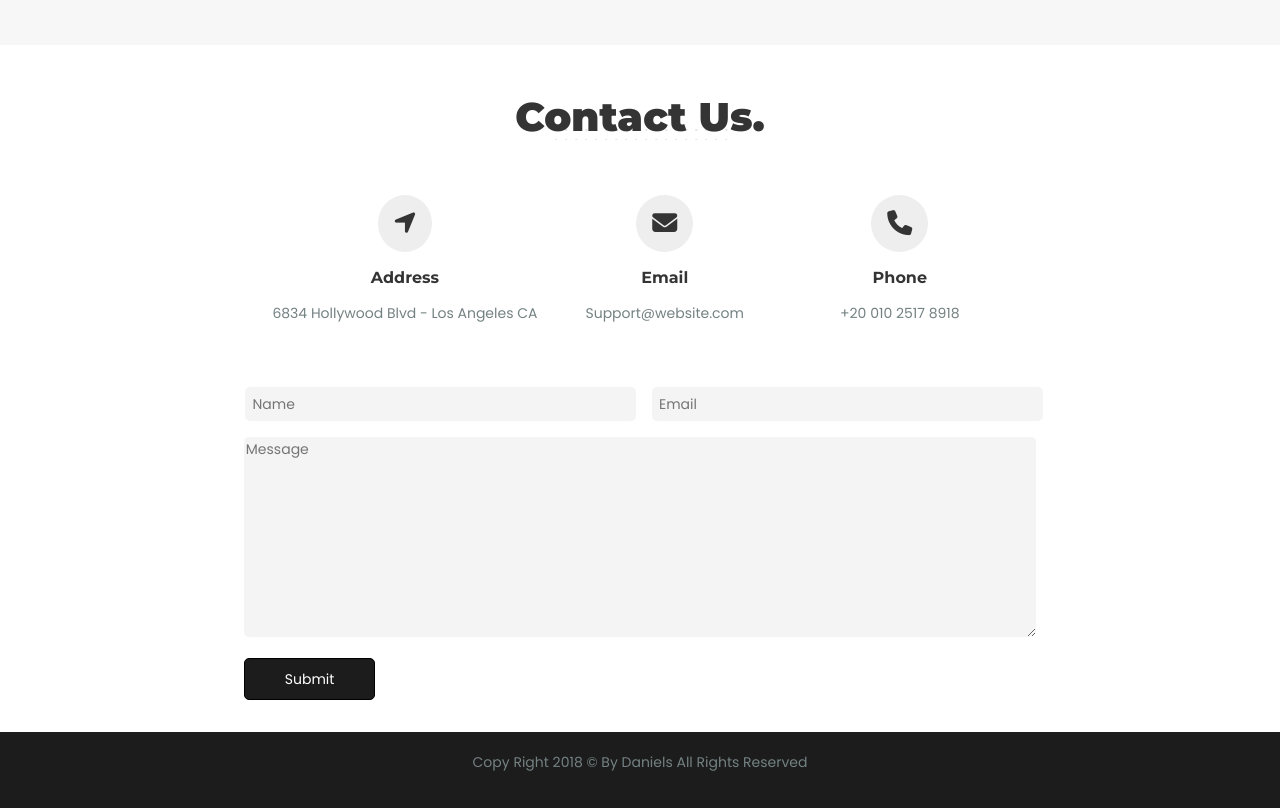
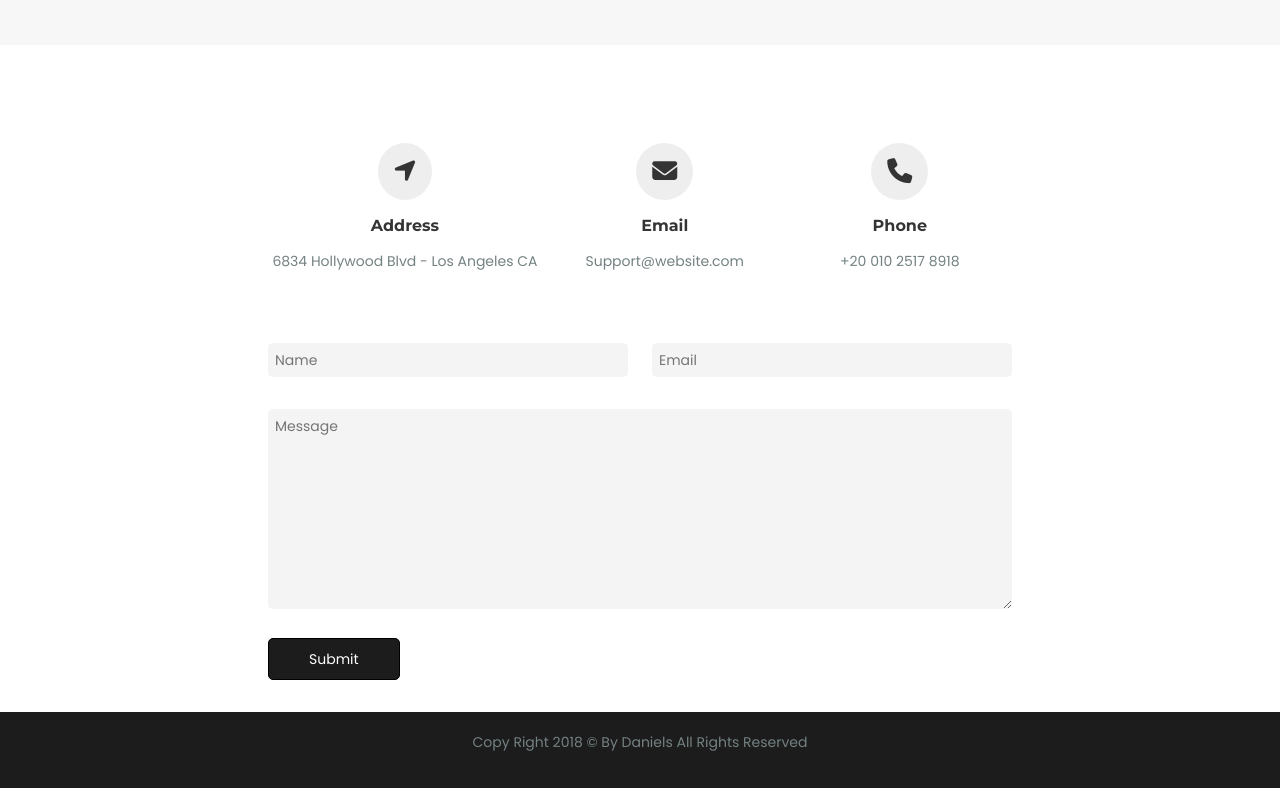
Before and after one commit to moataz3322/Portfolio1, a plain HTML site: page index.html in a window 1280 px wide. Shown: the part 4680-5488 px from the top of the page. Drawn offline with nearby package versions, Linux system fonts and the light colour scheme.

Commit message:
changes css

```diff
--- a/css/style.css
+++ b/css/style.css
@@ -607,6 +607,9 @@ transition: var(--my-transation);
     line-height: 22px;
 }
 /* todo==========Team END================ */
+ .contact .container{
+    width: 60%;
+ }
 
 .contact .contact-icon i{
 padding: 16px;
@@ -627,7 +630,7 @@ transition: var(--my-transation);
 }
 
 
-.contact-form .name input {
+.contact-form  input {
 width: 35%;
 padding: 7px;
 border: none;
@@ -635,16 +638,23 @@ border-radius: 5px;
 background-color: #F4F4F4;
 }
 
+.contact input,textarea {
+width: 35%;
+padding: 7px;
+border: none;
+border-radius: 5px;
+background-color: #F4F4F4;
+}
 .contact-form .text-area{
     width: 71%;
 
 }
-.contact-form .text-area textarea{
+.contact textarea{
     background-color: #F4F4F4;
     border: none;
     border-radius: 5px;
 }
-.contact-form input,textarea:focus{
+.contact input , textarea:focus{
     outline: none;
 }
 .contact button{
@@ -729,6 +739,9 @@ transition: var(--my-transation);
 .contact-form .text-area{
     width: 100%;
 }
+ .contact .container{
+    width: 100% !important;
+ }
 
 
 }
@@ -745,4 +758,7 @@ transition: var(--my-transation);
 .contact-form .text-area{
     width: 100%;
 }
+ .contact .container{
+    width: 100% !important;
  }
+ }
--- a/index.html
+++ b/index.html
@@ -833,17 +833,14 @@
 
 <section class="contact" id="contact">
 
-<div class="container">
-<div class="main-title">
-    <h3>Contact Us.</h3>
-    <div class="title-dot"></div>
-  </div>
-<div class="row ">
-  <div class="col-sm-12 col-md-12 col-lg-12">
 
 
-<div class=" my-5">
-  <ul class="d-md-flex justify-content-center   flex-md-column flex-lg-row">
+<div class="container">
+  <div class="row">
+
+
+<div class="col-sm-12"><div class=" my-5">
+  <ul class="d-md-flex justify-content-center w-100   flex-md-column flex-lg-row">
     <li >
       <div class="contact-icon  text-center">
   <span><i class="fa-solid fa-location-arrow"></i></span>
@@ -876,30 +873,20 @@
     </li>
   </ul>
 </div>
+</div>
+<div class="col-sm-12 col-md-6"><input type="text" id="name" placeholder="Name" class="w-100 my-2 "></div>
+<div class="col-sm-12 col-md-6"><input type="text" id="email" placeholder="Email" class="w-100 my-2 "></div>
+<div class="col-sm-12"><div class="text-area mx-auto my-3">
+    <textarea name="message" id="message" placeholder="Message " class="w-100 my-2 " style="height: 200px;" ></textarea>
+    <button class="my-3">Submit</button></div>
 
 
-
-  <div class="col-sm-12 ">
-
- <div class="contact-form ">
-
-  <div class="name d-md-flex justify-content-center  ">
-   <input type="text" placeholder="Name" class="ms-2  " id="name">
-   <input type="email" placeholder="Email" class="ms-3 " id="email">
   </div>
-  <div class="text-area mx-auto my-3">
-    <textarea name="message" id="message" placeholder="Message " class="w-100 " style="height: 200px;" ></textarea>
-    <button class="my-3">Submit</button>
-  </div>
-</div>
 </div>
 
 
 </div>
-
-</div>
-
-</div>
+</section>
 
 <!-- todo==============Contact END======================== -->
 
```
